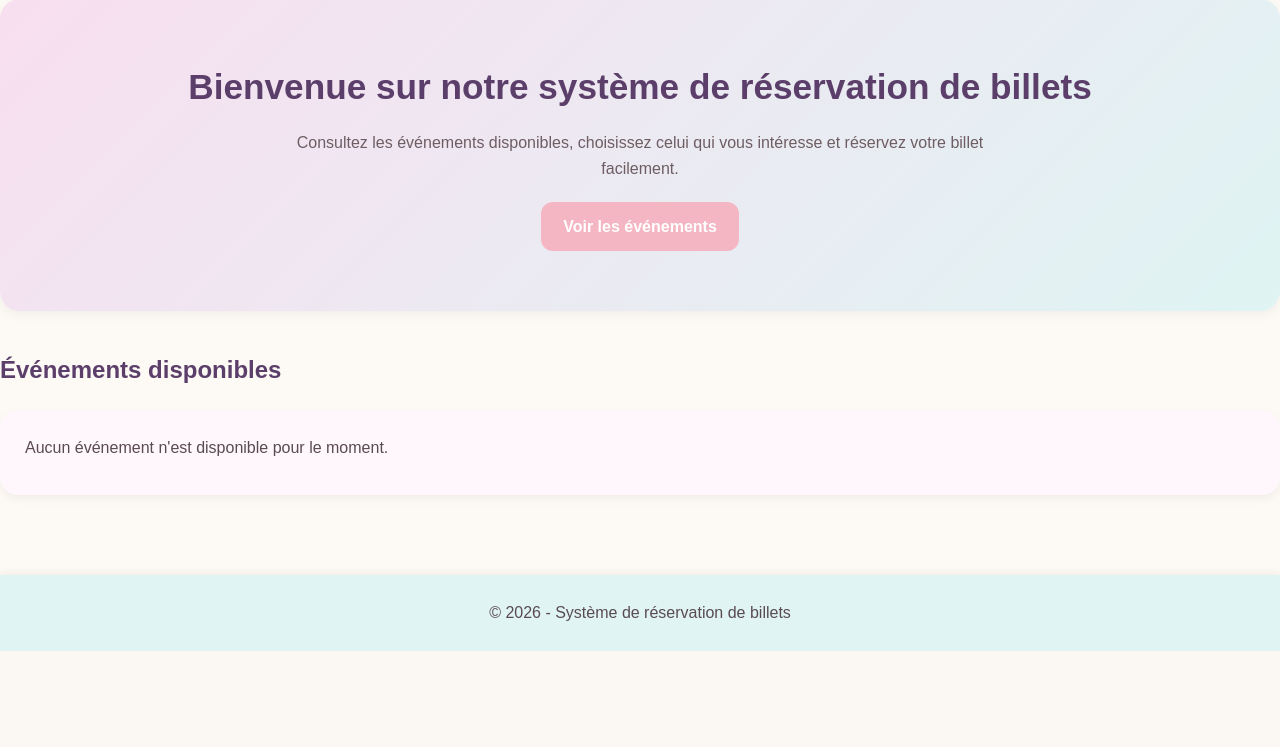
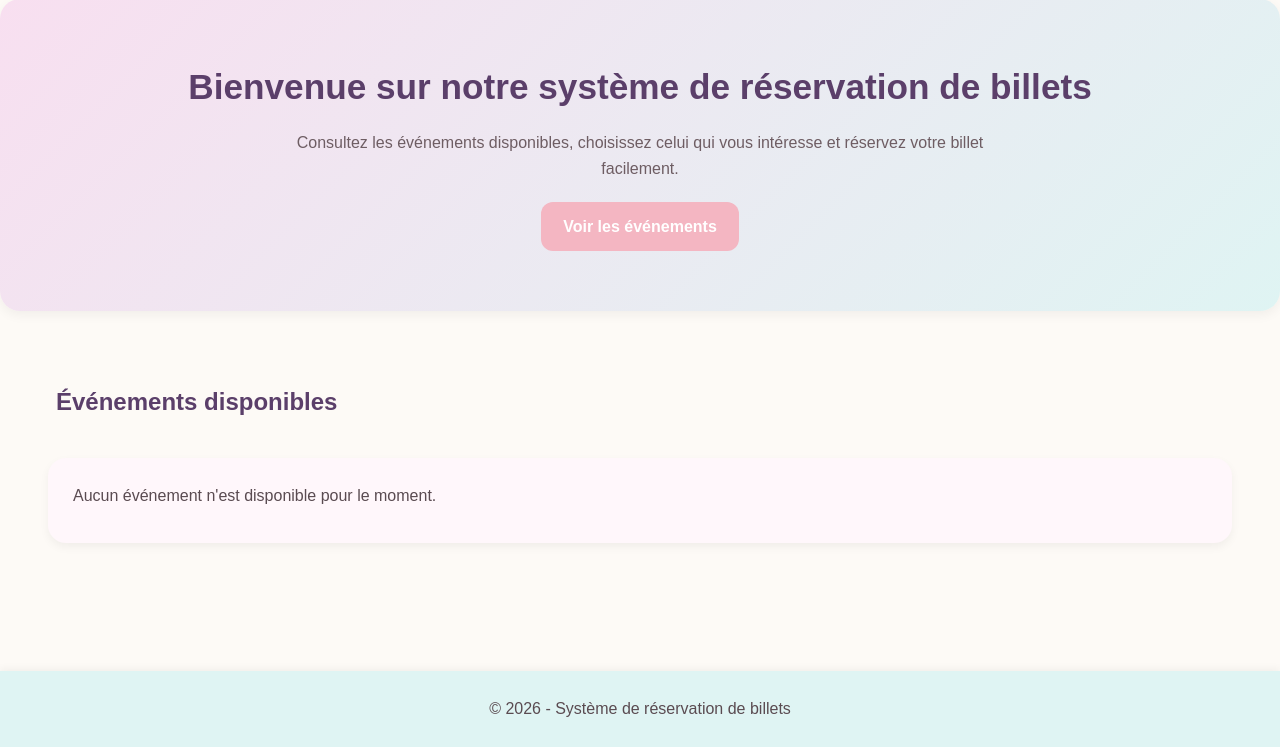
Before and after one commit to Jimpie1043/ticket-booking, a Flask app: page / in a window 1280 px wide. Shown: the part 154-901 px from the top of the page. Before the commit the page ends 805 px from the top, so only its background shows below. Run offline with Flask 3, Linux system fonts and the light colour scheme.

Commit message:
Ajout de padding et margins pour rendre les pages plus naturelles

```diff
--- a/app/models/__init__.py
+++ b/app/models/__init__.py
@@ -1,3 +1,3 @@
-from .user import User
-from .event import Event
-from .booking import Booking
+#from .user import User
+#from .event import Event
+#from .booking import Booking
--- a/app/static/css/style.css
+++ b/app/static/css/style.css
@@ -127,8 +127,13 @@ body {
 }
 
 /* Cartes d’événements */
+.events-section {
+    padding: 2em;
+}
+
 .events-section h2,
 .dashboard-table-section h2 {
+    padding-left: 1em;
     margin-bottom: 20px;
     color: #5b3f6a;
 }
@@ -148,6 +153,7 @@ body {
     background-color: #fff7fb;
     border-radius: 18px;
     padding: 25px;
+    margin: 1em;
     box-shadow: 0 4px 10px rgba(0, 0, 0, 0.05);
 }
 
```
